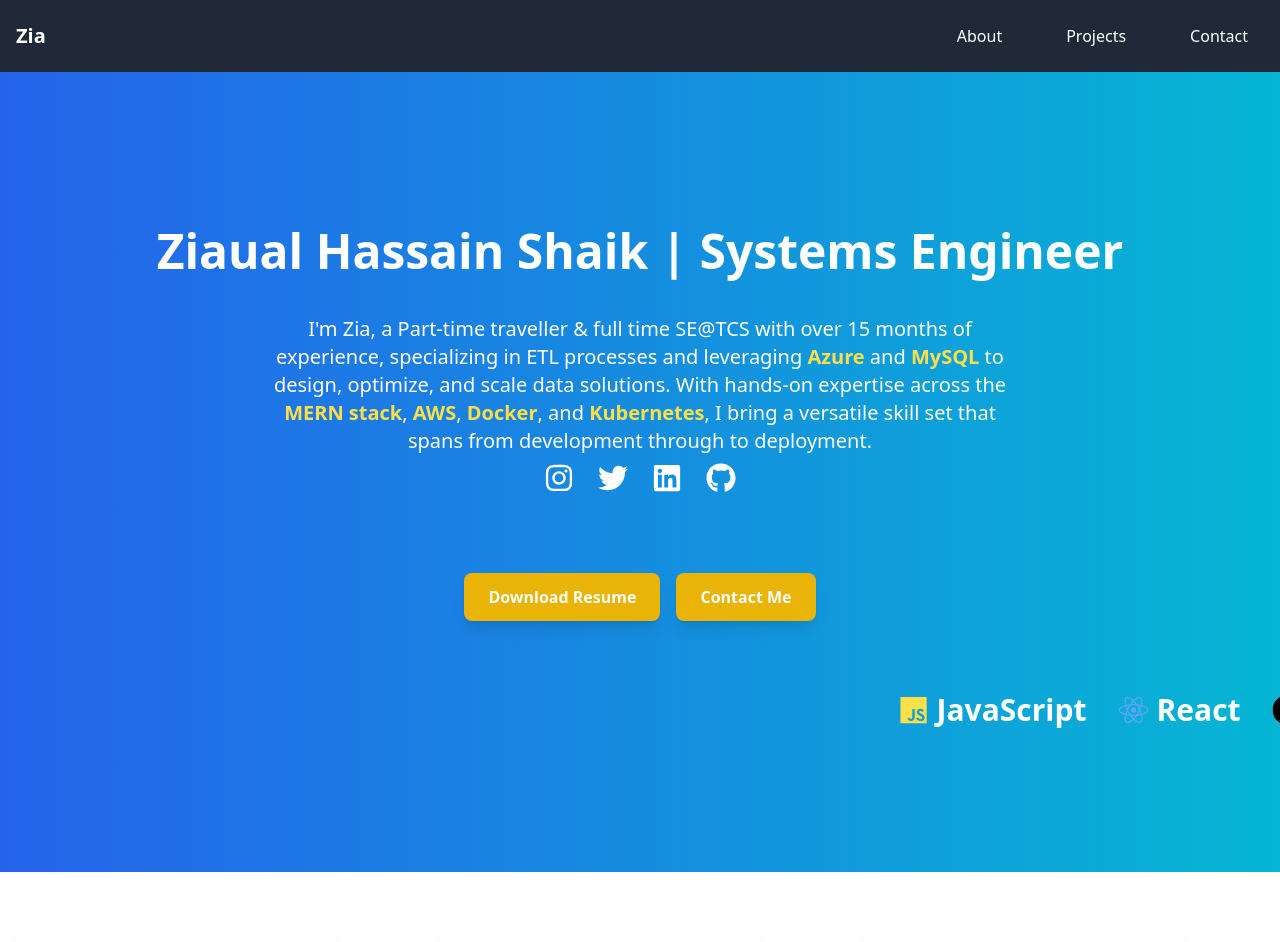
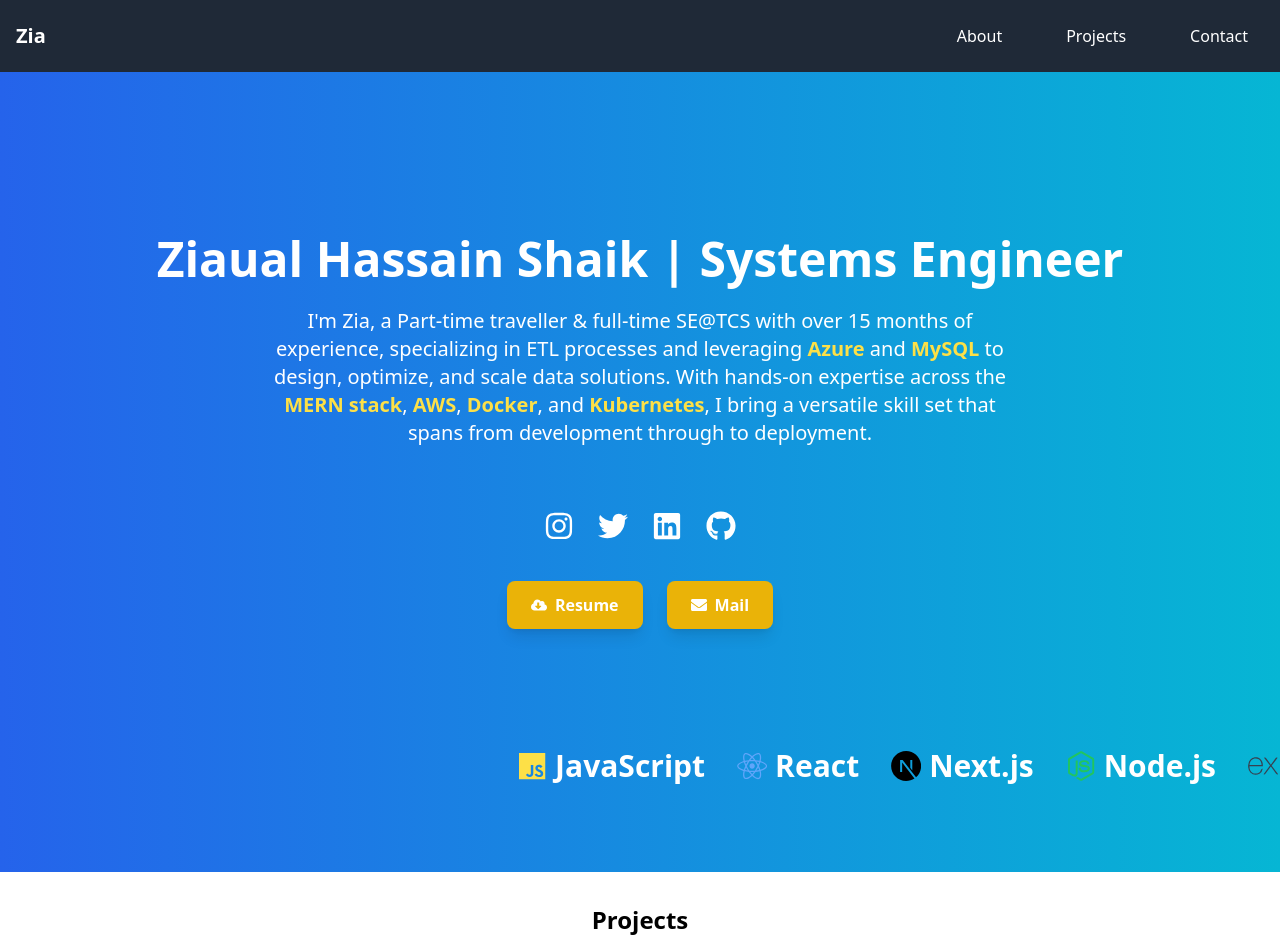
Before and after one commit to ziaualhassain/portfolio-app, a React (Vite) app: page / in a window 1280 px wide. Shown: the top 942 px of the page. Built offline with nearby package versions, Linux system fonts and the light colour scheme.

Commit message:
Added headings and icons in hero section

```diff
--- a/src/App.jsx
+++ b/src/App.jsx
@@ -1,5 +1,6 @@
 
 import ContactCard from './ContactCard'
+import Footer from './Footer'
 import HeroCard from './HeroCard'
 import Navbar from './NavBar'
 import Projects from './Projects'
@@ -14,6 +15,7 @@
     <HeroCard/>
     <Projects/>
     <ContactCard/>
+    <Footer/>
     </>
   )
 }
--- a/src/ContactCard.jsx
+++ b/src/ContactCard.jsx
@@ -55,7 +55,7 @@
 
         {/* Card Header */}
         <div className="text-center py-4">
-          <h2 className="text-2xl font-semibold">Contact Us</h2>
+          <h2 className="text-2xl font-semibold">Contact Form</h2>
         </div>
 
         {/* Card Form */}
--- /dev/null
+++ b/src/Footer.tsx
@@ -0,0 +1,9 @@
+import React from "react";
+
+export default function Footer() {
+    return (
+      <div className="bg-gray-800 w-full text-white py-4 flex items-center justify-center">
+        <span>Thanks You. ❤️</span>
+      </div>
+    );
+  }
--- a/src/HeroCard.jsx
+++ b/src/HeroCard.jsx
@@ -1,15 +1,18 @@
 import React from 'react';
-import { FaJs, FaReact, FaNodeJs, FaJava, FaDocker, FaAws } from 'react-icons/fa';
-import { SiNextdotjs, SiMysql, SiExpress, SiKubernetes, SiMongodb, SiPrisma } from 'react-icons/si';
+import { FaJs, FaReact, FaNodeJs, FaJava, FaDocker, FaAws, FaEnvelope,FaCloudDownloadAlt } from 'react-icons/fa';
+import { SiNextdotjs, SiMysql, SiExpress, SiKubernetes, SiMongodb, SiPrisma, SiMicrosoftazure } from 'react-icons/si';
 import { DiPostgresql } from 'react-icons/di';
-import { FaInstagram, FaTwitter, FaLinkedin, FaGithub, FaYoutube } from 'react-icons/fa';
+import { FaInstagram, FaTwitter, FaLinkedin, FaGithub } from 'react-icons/fa';
 
 export default function HeroCard() {
   return (
-    <div className="relative flex flex-col items-center justify-center h-screen bg-gradient-to-r from-blue-600 to-cyan-500 text-white text-center px-4 mb-10">
-      <h1 className="text-4xl md:text-5xl font-extrabold mb-10">Ziaual Hassain Shaik | Systems Engineer</h1>
-      <p className="text-lg md:text-xl leading-relaxed max-w-3xl mx-auto">
-        I'm Zia, a Part-time traveller & full time SE@TCS with over 15 months of experience, specializing in ETL processes and leveraging
+    <div className="bg-gradient-to-r from-blue-600 to-cyan-500 text-white text-center h-screen relative flex flex-col items-center justify-center">
+      <div className="px-4 mb-10">
+        {/* Header Section */}
+        <div className="flex flex-col items-center justify-center mb-10">
+          <h1 className="text-4xl md:text-5xl font-extrabold mb-6">Ziaual Hassain Shaik | Systems Engineer</h1>
+          <p className="text-lg md:text-xl leading-relaxed max-w-3xl mx-auto mb-6">
+            I'm Zia, a Part-time traveller & full-time SE@TCS with over 15 months of experience, specializing in ETL processes and leveraging
             <span className="font-semibold text-yellow-300"> Azure</span> and
             <span className="font-semibold text-yellow-300"> MySQL</span> to design, optimize, and scale data solutions.
             With hands-on expertise across the
@@ -17,49 +20,42 @@
             <span className="font-semibold text-yellow-300"> AWS</span>, <span className="font-semibold text-yellow-300"> Docker</span>, and <span className="font-semibold text-yellow-300"> Kubernetes</span>,
             I bring a versatile skill set that spans from development through to deployment.
           </p>
+        </div>
 
-    {/* Social Media */}
-    <div className="mt-2 flex space-x-6">
+        {/* Social Media Links */}
+        <div className="flex flex-wrap justify-center gap-6 mt-2">
           <a href="https://www.instagram.com/ziaualhassain" target="_blank" rel="noopener noreferrer">
             <FaInstagram className="text-white text-3xl hover:text-yellow-300 transition duration-300" />
           </a>
-
           <a href="https://twitter.com/ziaualhassain" target="_blank" rel="noopener noreferrer">
             <FaTwitter className="text-white text-3xl hover:text-yellow-300 transition duration-300" />
           </a>
-
           <a href="https://www.linkedin.com/in/ziaualhassain/" target="_blank" rel="noopener noreferrer">
             <FaLinkedin className="text-white text-3xl hover:text-yellow-300 transition duration-300" />
           </a>
-
           <a href="https://github.com/ziaualhassain" target="_blank" rel="noopener noreferrer">
             <FaGithub className="text-white text-3xl hover:text-yellow-300 transition duration-300" />
           </a>
-
-        {/* <a href="https://www.youtube.com/c/yourusername" target="_blank" rel="noopener noreferrer">
-          <FaYoutube className="text-white text-3xl hover:text-red-600 transition duration-300" />
-        </a> */}
         </div>
 
-      <div className="mt-20 mb-20 flex justify-evenly space-x-4">
-
+        {/* Buttons */}
+        <div className="mt-10 mb-10 flex flex-wrap justify-center gap-6">
           <a href="https://github.com/user-attachments/files/17692728/Ziaual_Hassain_Shaik.pdf" target="_blank">
-          <button className="mb-4 bg-yellow-500 text-white font-semibold py-3 px-6 rounded-lg shadow-lg hover:bg-yellow-600 hover:shadow-xl transition duration-300 ease-in-out">
-            Download Resume
+          <button className="flex items-center bg-yellow-500 text-white font-semibold py-3 px-6 rounded-lg shadow-lg hover:bg-yellow-600 hover:shadow-xl transition duration-300 ease-in-out">
+              <FaCloudDownloadAlt className="mr-2" /> {/* Icon */}
+              Resume
             </button>
           </a>
-
-
           <a href="mailto:ziaualhassain@gmail.com" target="_blank">
-          <button className="mb-4 bg-yellow-500 text-white font-semibold py-3 px-6 rounded-lg shadow-lg hover:bg-yellow-600 hover:shadow-xl transition duration-300 ease-in-out">
-            Contact Me
+            <button className="flex items-center bg-yellow-500 text-white font-semibold py-3 px-6 rounded-lg shadow-lg hover:bg-yellow-600 hover:shadow-xl transition duration-300 ease-in-out">
+              <FaEnvelope className="mr-2" /> {/* Icon */}
+              Mail
             </button>
           </a>
         </div>
 
-
-      {/* Marquee */}
-      <div className="overflow-hidden absolute bottom-20 left-0 right-0 w-full mb-16">
+        {/* Marquee Section */}
+        <div className="overflow-hidden absolute bottom-10 left-0 right-0 w-full mb-12">
           <div className="flex animate-marquee space-x-8 text-2xl md:text-3xl">
             {[
               { Icon: FaJs, label: 'JavaScript', color: 'text-yellow-300' },
@@ -74,6 +70,7 @@
               { Icon: SiKubernetes, label: 'Kubernetes', color: 'text-blue-400' },
               { Icon: FaDocker, label: 'Docker', color: 'text-blue-500' },
               { Icon: SiPrisma, label: 'Prisma', color: 'text-purple-600' },
+              { Icon: SiMicrosoftazure, label: 'Azure', color: 'text-blue-600' },
             ].map(({ Icon, label, color }) => (
               <div className="flex items-center space-x-2" key={label}>
                 <Icon className={color} />
@@ -95,6 +92,7 @@
               { Icon: SiKubernetes, label: 'Kubernetes', color: 'text-blue-400' },
               { Icon: FaDocker, label: 'Docker', color: 'text-blue-500' },
               { Icon: SiPrisma, label: 'Prisma', color: 'text-purple-600' },
+              { Icon: SiMicrosoftazure, label: 'Azure', color: 'text-blue-600' },
             ].map(({ Icon, label, color }) => (
               <div className="flex items-center space-x-2" key={label}>
                 <Icon className={color} />
@@ -104,5 +102,6 @@
           </div>
         </div>
       </div>
+    </div>
   );
 }
--- a/src/Projects.jsx
+++ b/src/Projects.jsx
@@ -10,6 +10,9 @@
 export default function Projects() {
     return (
         <div className="container mx-auto p-4">
+             <div className="text-center py-4">
+                <h2 className="text-2xl font-semibold">Projects</h2>
+            </div>
             <div className="grid grid-cols-1 sm:grid-cols-2 lg:grid-cols-3 gap-6">
                 {/* Project 1 insighters*/}
                 <div>
--- a/src/index.css
+++ b/src/index.css
@@ -5,13 +5,13 @@
 
 @keyframes marquee {
   0% {
-    transform: translateX(100vw);  /* Start from 100% of the viewport width */
+    transform: translateX(100%);  /* Start from 100% of the viewport width */
   }
   100% {
-    transform: translateX(-100vw); /* Move to the left 100% of the viewport width */
+    transform: translateX(-100%); /* Move to the left 100% of the viewport width */
   }
 }
 
 .animate-marquee {
-  animation: marquee 40s linear infinite;
+  animation: marquee 20s linear infinite;
 }
--- a/tailwind.config.js
+++ b/tailwind.config.js
@@ -5,7 +5,17 @@
     "./src/**/*.{js,ts,jsx,tsx}"
   ],
   theme: {
-    extend: {},
+    extend: {
+      animation: {
+        marquee: 'marquee 20s linear infinite',
+      },
+      keyframes: {
+        marquee: {
+          '0%': { transform: 'translateX(100%)' },
+          '100%': { transform: 'translateX(-100%)' },
+        },
+      },
+    },
   },
   plugins: [],
 }
```
Lines whose indentation alone changed are shown as unchanged.
